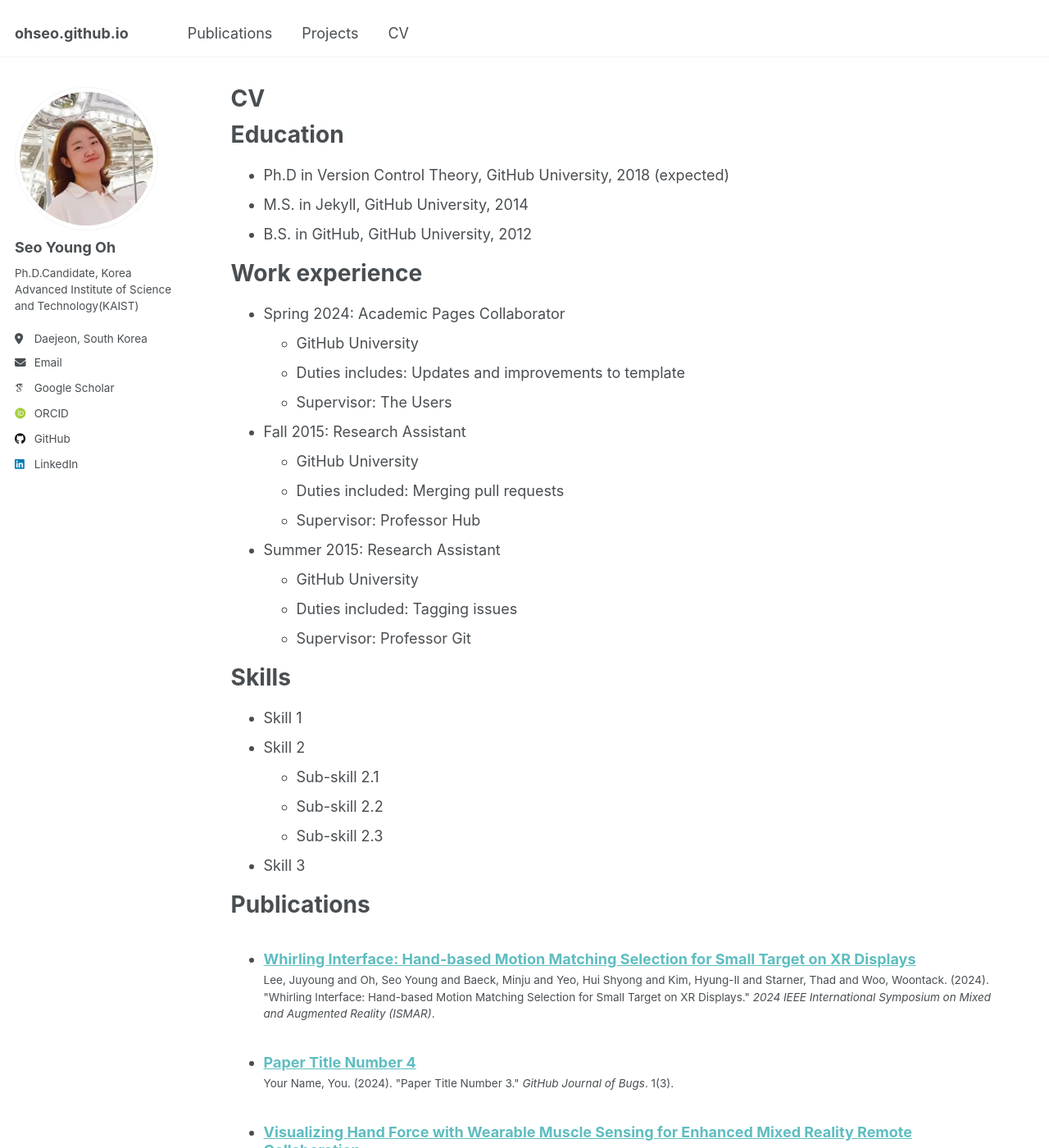
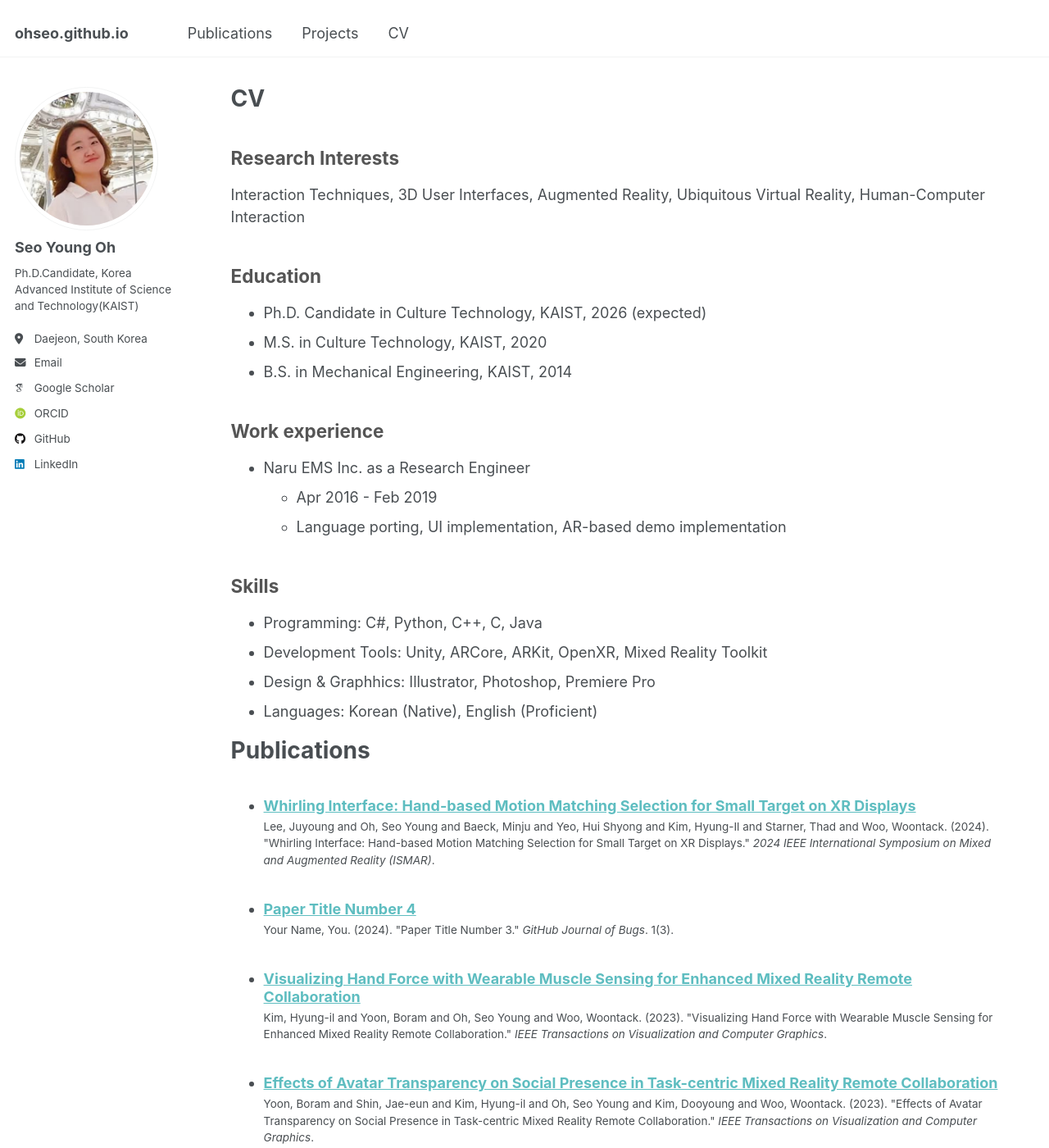
Before and after one commit to ohseo/ohseo.github.io, a Jekyll site: the page built from _pages/cv.md, in a window 1280 px wide and 1400 px high. Shown: the whole window at 82% size. Built offline with Jekyll 4.4.1, drawn with Linux system fonts in a browser that asks for light colours; some web fonts are replaced.

Commit message:
first part of web cv.

```diff
--- a/_pages/cv.md
+++ b/_pages/cv.md
@@ -9,37 +9,29 @@ redirect_from:
 
 {% include base_path %}
 
+Research Interests
+------
+Interaction Techniques, 3D User Interfaces, Augmented Reality, Ubiquitous Virtual Reality, Human-Computer Interaction
+
+
 Education
-======
-* Ph.D in Version Control Theory, GitHub University, 2018 (expected)
-* M.S. in Jekyll, GitHub University, 2014
-* B.S. in GitHub, GitHub University, 2012
+------
+* Ph.D. Candidate in Culture Technology, KAIST, 2026 (expected)
+* M.S. in Culture Technology, KAIST, 2020
+* B.S. in Mechanical Engineering, KAIST, 2014
 
 Work experience
-======
-* Spring 2024: Academic Pages Collaborator
-  * GitHub University
-  * Duties includes: Updates and improvements to template
-  * Supervisor: The Users
-
-* Fall 2015: Research Assistant
-  * GitHub University
-  * Duties included: Merging pull requests
-  * Supervisor: Professor Hub
-
-* Summer 2015: Research Assistant
-  * GitHub University
-  * Duties included: Tagging issues
-  * Supervisor: Professor Git
+------
+* Naru EMS Inc. as a Research Engineer
+  * Apr 2016 - Feb 2019
+  * Language porting, UI implementation, AR-based demo implementation
 
 Skills
-======
-* Skill 1
-* Skill 2
-  * Sub-skill 2.1
-  * Sub-skill 2.2
-  * Sub-skill 2.3
-* Skill 3
+------
+* Programming: C#, Python, C++, C, Java
+* Development Tools: Unity, ARCore, ARKit, OpenXR, Mixed Reality Toolkit
+* Design & Graphhics: Illustrator, Photoshop, Premiere Pro
+* Languages: Korean (Native), English (Proficient)
 
 Publications
 ======
```
